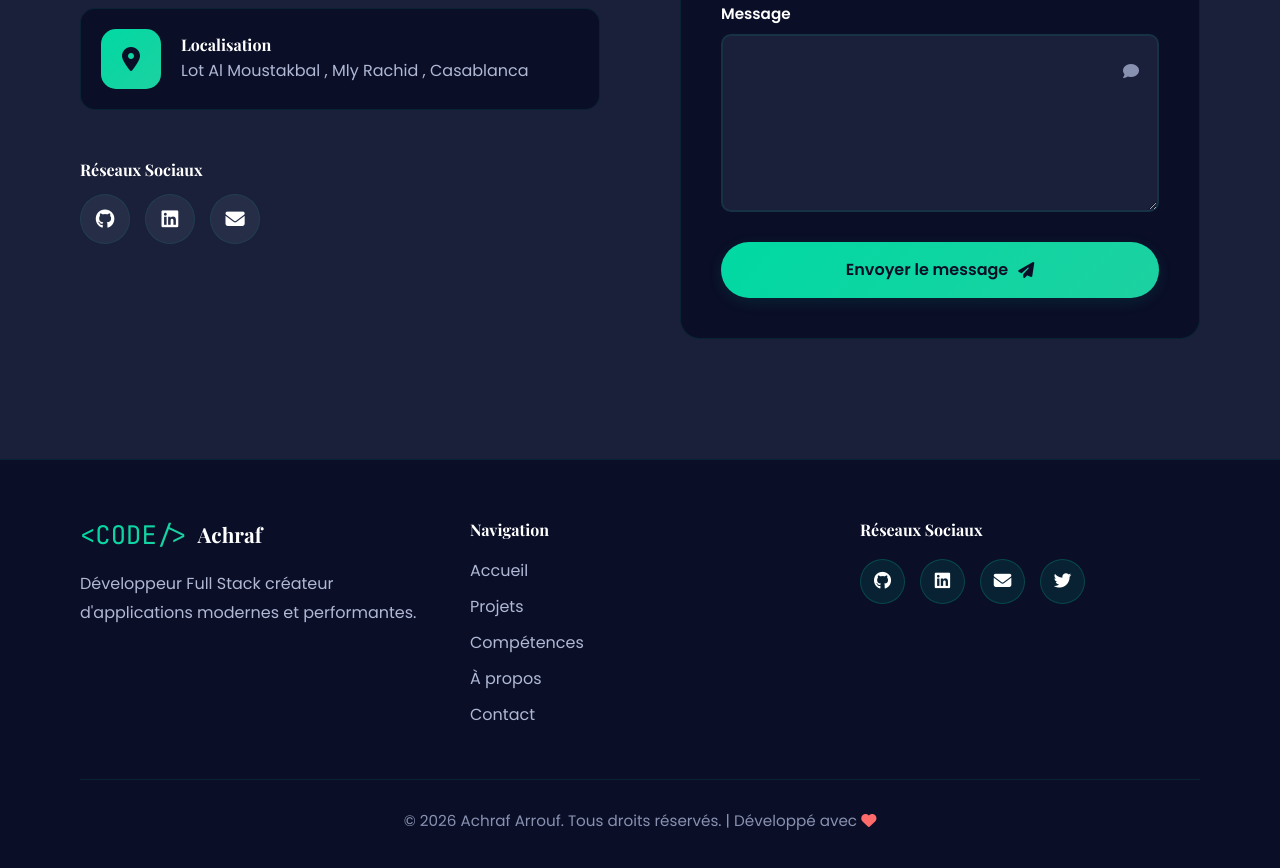
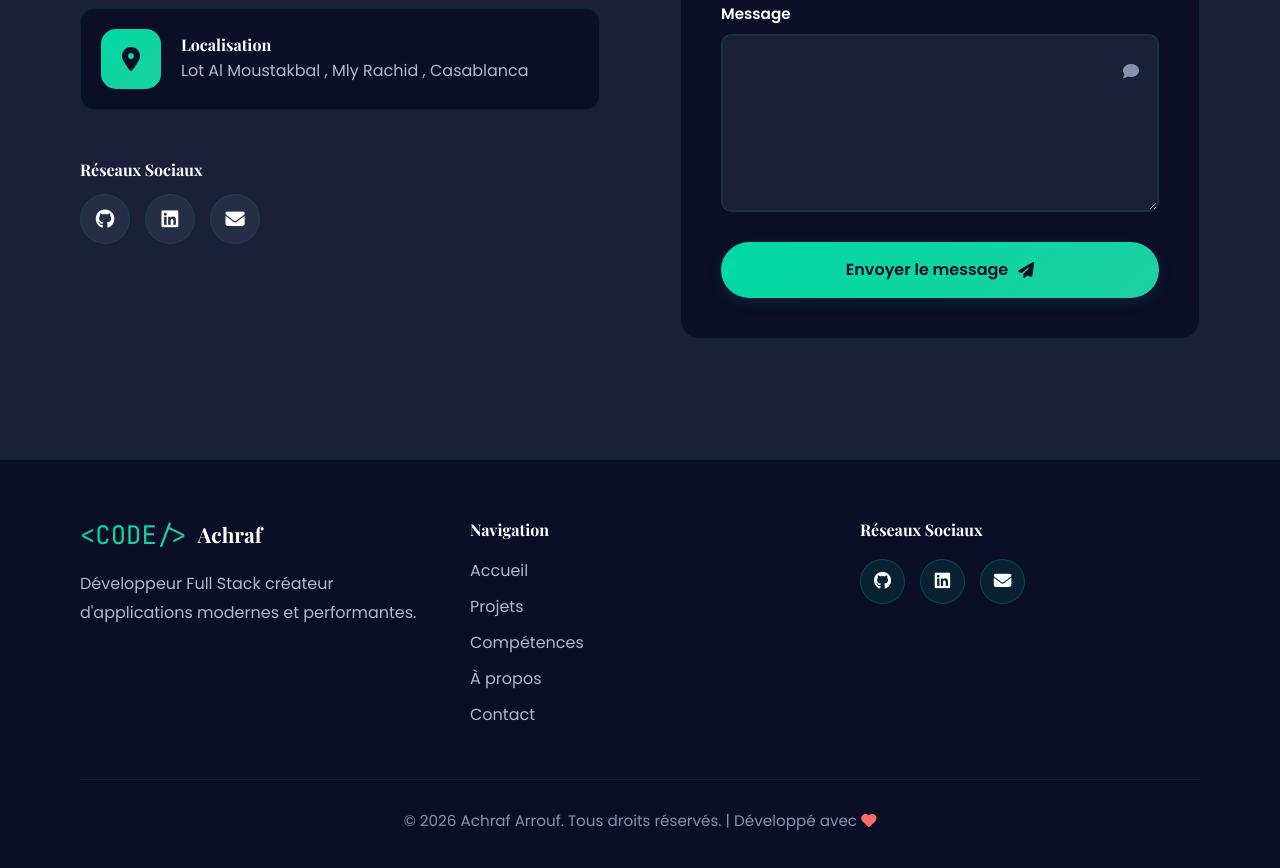
Before and after one commit to ach45raf/Portfolio-Achraf, a website: page index.html in a window 1280 px wide. Shown: the part 5910-6778 px from the top of the page. Drawn offline with nearby package versions, Linux system fonts and the light colour scheme.

Commit message:
supprimer la button de twitter

```diff
--- a/index.html
+++ b/index.html
@@ -821,9 +821,6 @@
                         <a href="mailto:achraf.arrouf@example.com">
                             <i class="fas fa-envelope"></i>
                         </a>
-                        <a href="https://twitter.com" target="_blank">
-                            <i class="fab fa-twitter"></i>
-                        </a>
                     </div>
                 </div>
             </div>
```
